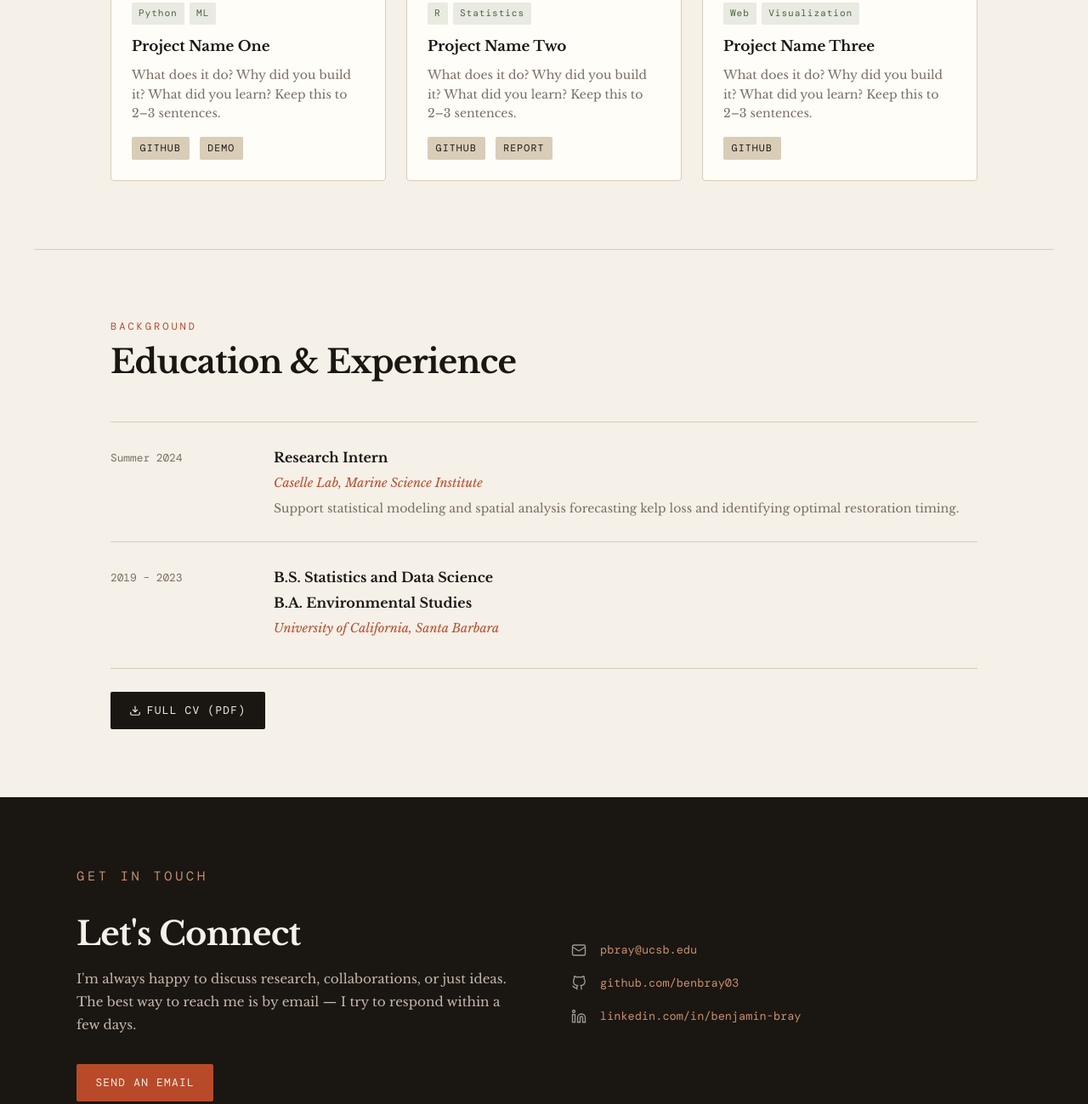
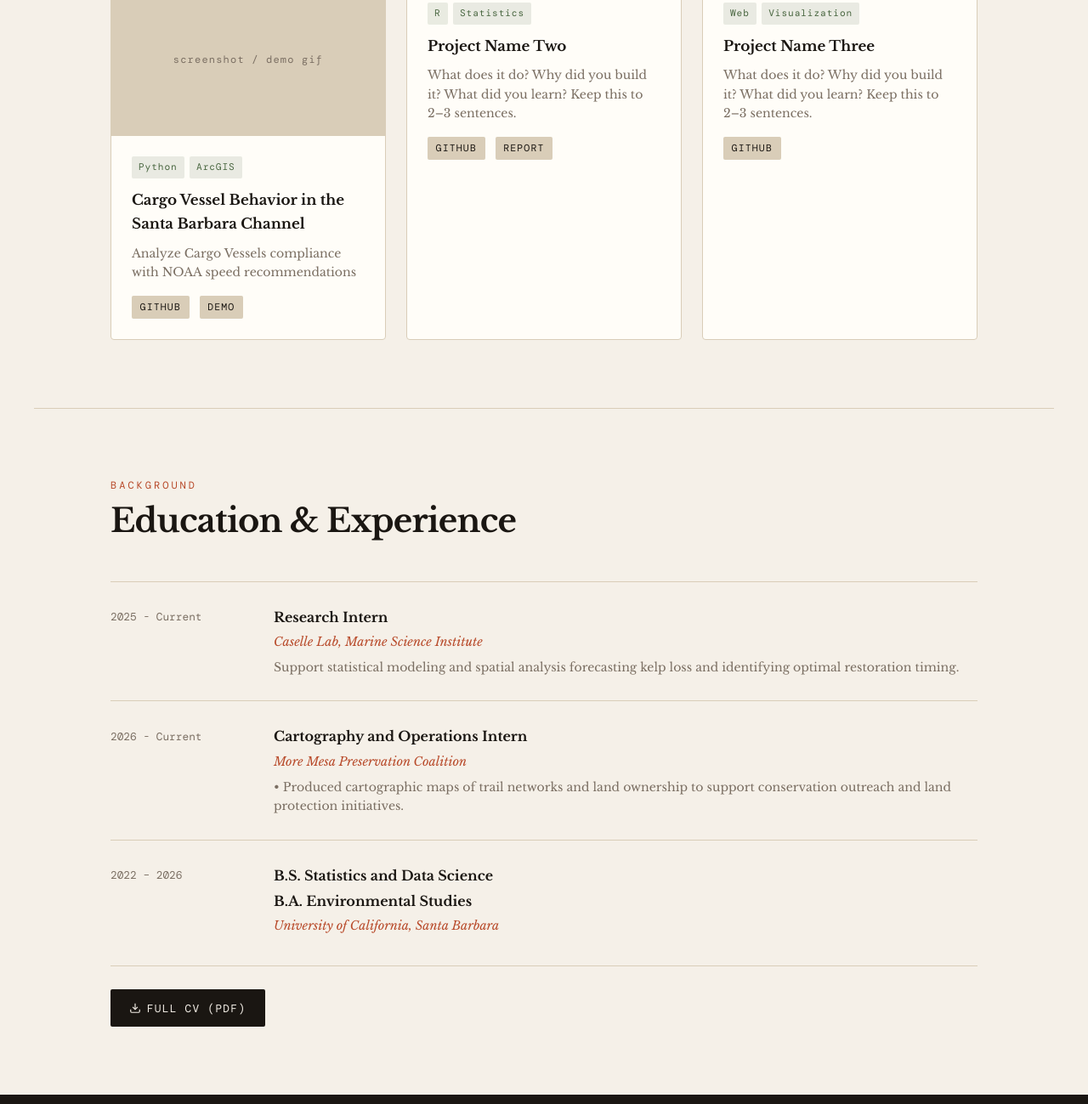
Before and after one commit to benbray03/benbray03.github.io, a plain HTML site: page index.html in a window 1280 px wide. Shown: the part 2031-3330 px from the top of the page at 85% size. Drawn offline with nearby package versions, Linux system fonts and the light colour scheme; a web font is replaced by a local one.

Commit message:
Revise project card and CV period information
Updated project details and CV entries in index.html.

```diff
--- a/index.html
+++ b/index.html
@@ -599,15 +599,15 @@
 
       <!-- ✏️ Duplicate / edit these cards -->
       <div class="project-card">
-        <!-- Replace with: <img src="project1.png" alt="Project name" class="project-thumb" /> -->
+        <img src="PROFILE.JPG" alt="Project name" class="project-thumb" />
         <div class="project-thumb">screenshot / demo gif</div>
         <div class="project-body">
           <div class="project-tags">
             <span class="project-tag">Python</span>
-            <span class="project-tag">ML</span>
+            <span class="project-tag">ArcGIS</span>
           </div>
-          <h3>Project Name One</h3>
-          <p>What does it do? Why did you build it? What did you learn? Keep this to 2–3 sentences.</p>
+          <h3>Cargo Vessel Behavior in the Santa Barbara Channel</h3>
+          <p>Analyze Cargo Vessels compliance with NOAA speed recommendations</p>
           <div class="project-links">
             <a href="#" class="tag-link">GitHub</a>
             <a href="#" class="tag-link">Demo</a>
@@ -659,7 +659,7 @@
     <div class="cv-entries">
 
       <div class="cv-entry">
-        <div class="cv-period">Summer 2024</div>
+        <div class="cv-period">2025 - Current</div>
         <div>
           <h3>Research Intern</h3>
           <div class="institution">Caselle Lab, Marine Science Institute</div>
@@ -668,7 +668,16 @@
       </div>
 
       <div class="cv-entry">
-        <div class="cv-period">2019 – 2023</div>
+        <div class="cv-period">2026 - Current</div>
+        <div>
+          <h3>Cartography and Operations Intern</h3>
+          <div class="institution">More Mesa Preservation Coalition</div>
+          <p>•	Produced cartographic maps of trail networks and land ownership to support conservation outreach and land protection initiatives.</p>
+        </div>
+      </div>
+
+      <div class="cv-entry">
+        <div class="cv-period">2022 – 2026</div>
         <div>
           <h3>B.S. Statistics and Data Science</h3>
           <h3>B.A. Environmental Studies</h3>
```
